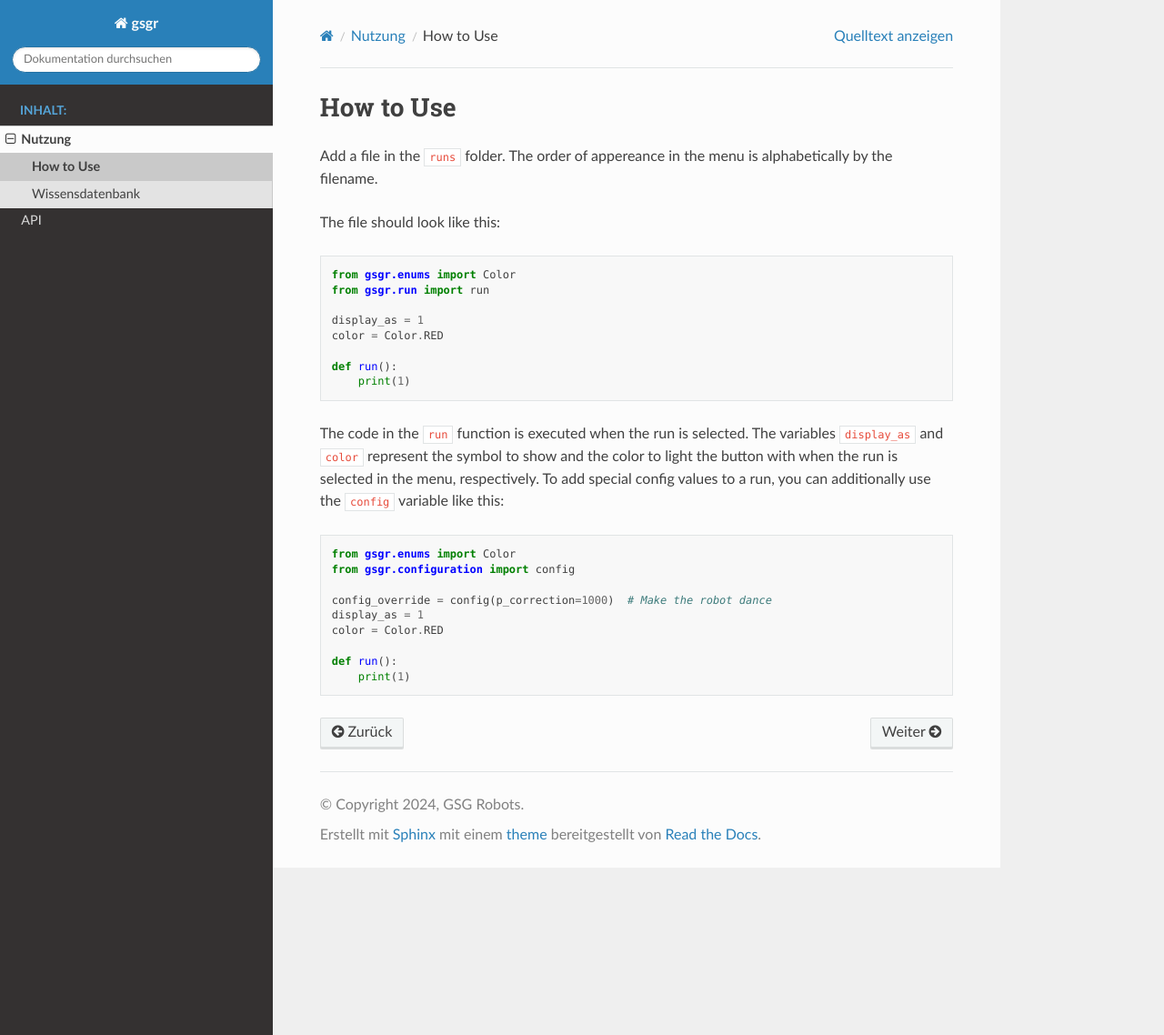
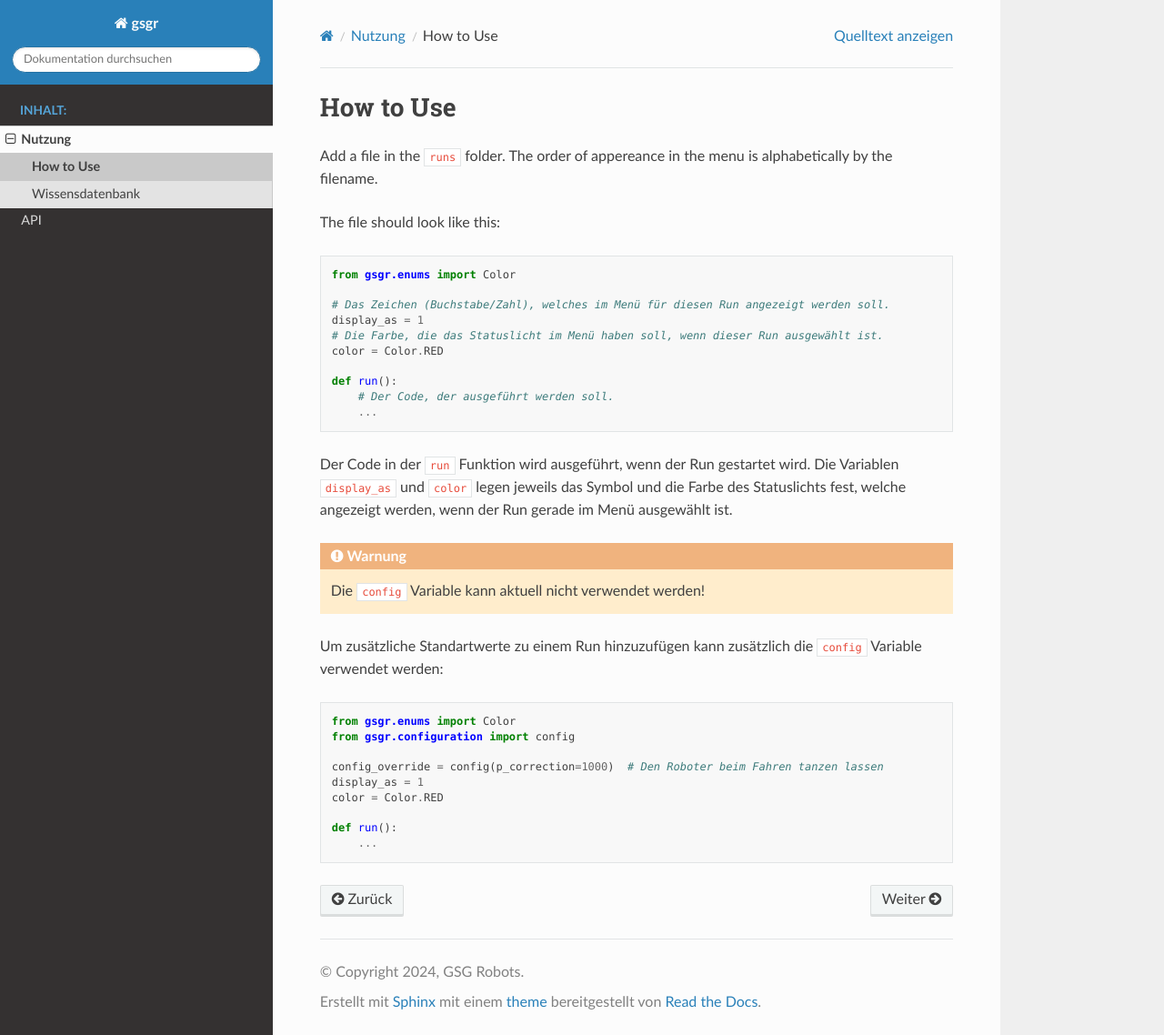
Before and after one commit to GSG-Robots/spike-prime-code, a Sphinx documentation site: the page built from docs/usage/getting-started.rst, in a window 1280 px wide and 1138 px high. Shown: the whole window at 91% size. Built offline with Sphinx 7.4.7 and the Read the Docs theme 3.1.0, drawn with Linux system fonts in a browser that asks for light colours.

Commit message:
Improve docs

```diff
--- a/docs/usage/getting-started.rst
+++ b/docs/usage/getting-started.rst
@@ -8,27 +8,33 @@ The file should look like this:
 .. code-block:: python
 
     from gsgr.enums import Color
-    from gsgr.run import run
 
+    # Das Zeichen (Buchstabe/Zahl), welches im Menü für diesen Run angezeigt werden soll.
     display_as = 1
+    # Die Farbe, die das Statuslicht im Menü haben soll, wenn dieser Run ausgewählt ist.
     color = Color.RED
 
     def run():
-        print(1)
+        # Der Code, der ausgeführt werden soll.
+        ...
 
 
-The code in the ``run`` function is executed when the run is selected.
-The variables ``display_as`` and ``color`` represent the symbol to show and the color to light the button with when the run is selected in the menu, respectively.
-To add special config values to a run, you can additionally use the ``config`` variable like this:
+Der Code in der ``run`` Funktion wird ausgeführt, wenn der Run gestartet wird.
+Die Variablen ``display_as`` und ``color`` legen jeweils das Symbol und die Farbe des Statuslichts fest, welche angezeigt werden, wenn der Run gerade im Menü ausgewählt ist.
+
+.. warning::
+    Die ``config`` Variable kann aktuell nicht verwendet werden!
+
+Um zusätzliche Standartwerte zu einem Run hinzuzufügen kann zusätzlich die ``config`` Variable verwendet werden:
 
 .. code-block:: python
 
     from gsgr.enums import Color
     from gsgr.configuration import config
 
-    config_override = config(p_correction=1000)  # Make the robot dance
+    config_override = config(p_correction=1000)  # Den Roboter beim Fahren tanzen lassen
     display_as = 1
     color = Color.RED
 
     def run():
-        print(1)
+        ...
--- a/docs/usage/knowledge/index.rst
+++ b/docs/usage/knowledge/index.rst
@@ -6,3 +6,4 @@ Wissensdatenbank
    :caption: Inhalt:
 
    attachments
+   driving_issues
--- a/src/hub/__init__.py
+++ b/src/hub/__init__.py
@@ -4,7 +4,7 @@ LEGO provided functions and values.
 
 from typing import Any, Dict, List, Tuple, Union, overload
 
-from . import battery, bluetooth, button, display
+from . import battery, bluetooth, button, display, port
 
 TOP = 0
 "The top of the hub. This is the side with the matrix display."
```
Also changed, not shown: docs/usage/knowledge/connection_mode.rst (added, +16 -0 lines), docs/usage/knowledge/driving_issues.rst (added, +73 -0 lines).
